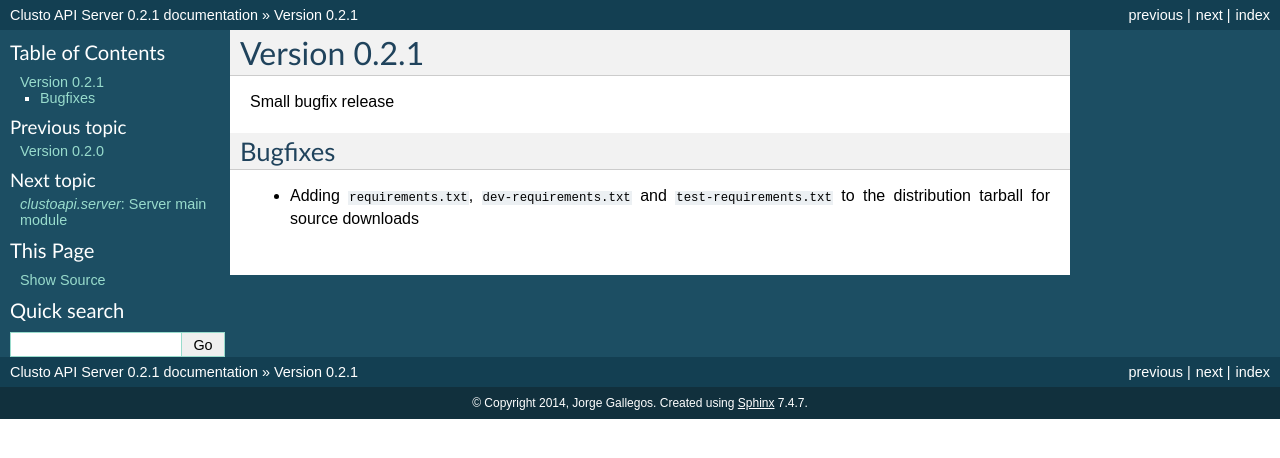
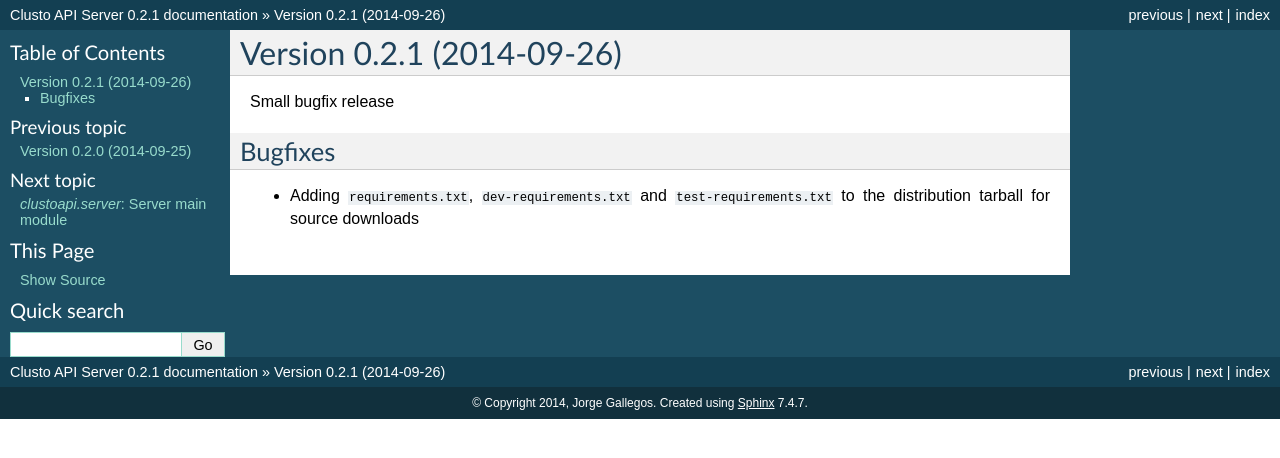
Before and after one commit to clusto/clusto-apiserver, a Sphinx documentation site: the page built from docs/changelog/v0.2.1.rst, in a window 1280 px wide. Shown: the top 458 px of the page. Built offline with Sphinx 7.4.7, drawn with Linux system fonts in a browser that asks for light colours.

Commit message:
Adding dates to changelogs seems important, maybe

```diff
--- a/docs/changelog/v0.2.0.rst
+++ b/docs/changelog/v0.2.0.rst
@@ -1,5 +1,5 @@
-Version 0.2.0
--------------
+Version 0.2.0 (2014-09-25)
+--------------------------
 
 First "real" release, including additional tests and finally some PR
 contributions :) (Thanks James!)
--- a/docs/changelog/v0.2.1.rst
+++ b/docs/changelog/v0.2.1.rst
@@ -1,5 +1,5 @@
-Version 0.2.1
--------------
+Version 0.2.1 (2014-09-26)
+--------------------------
 
 Small bugfix release
 
```
